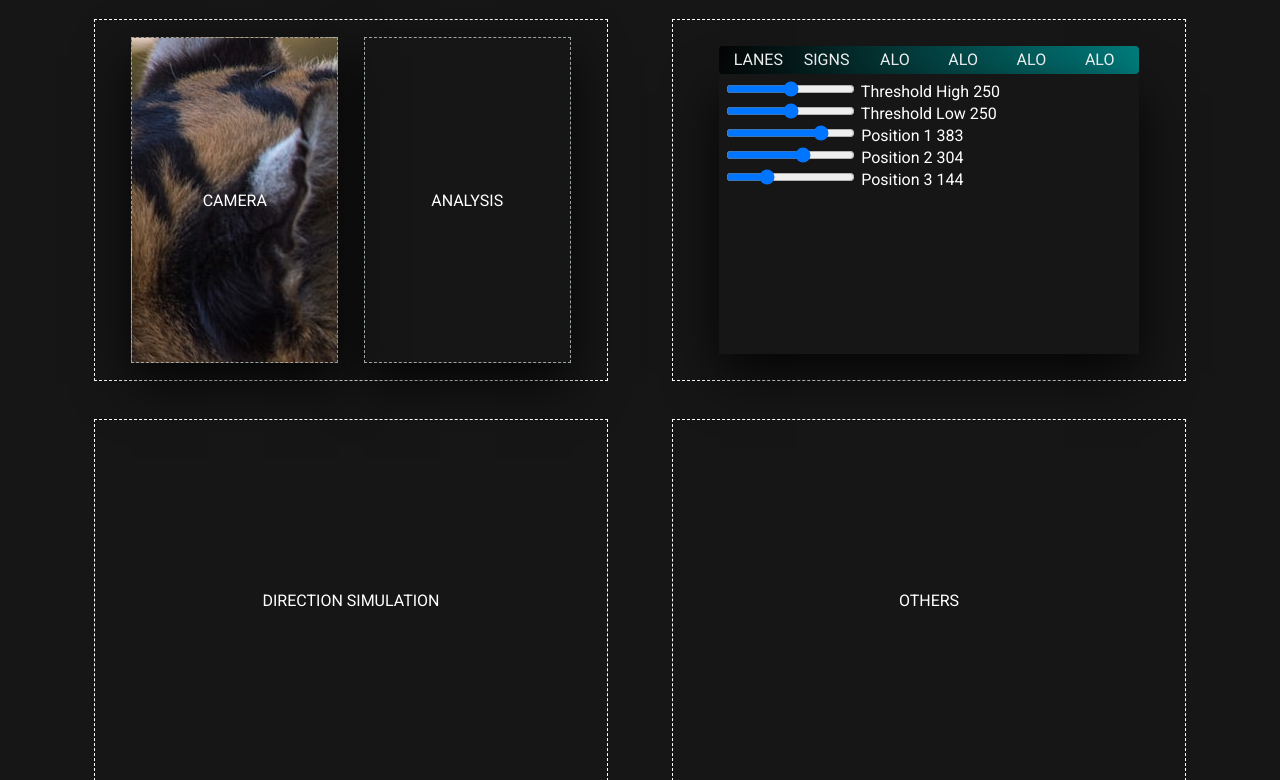
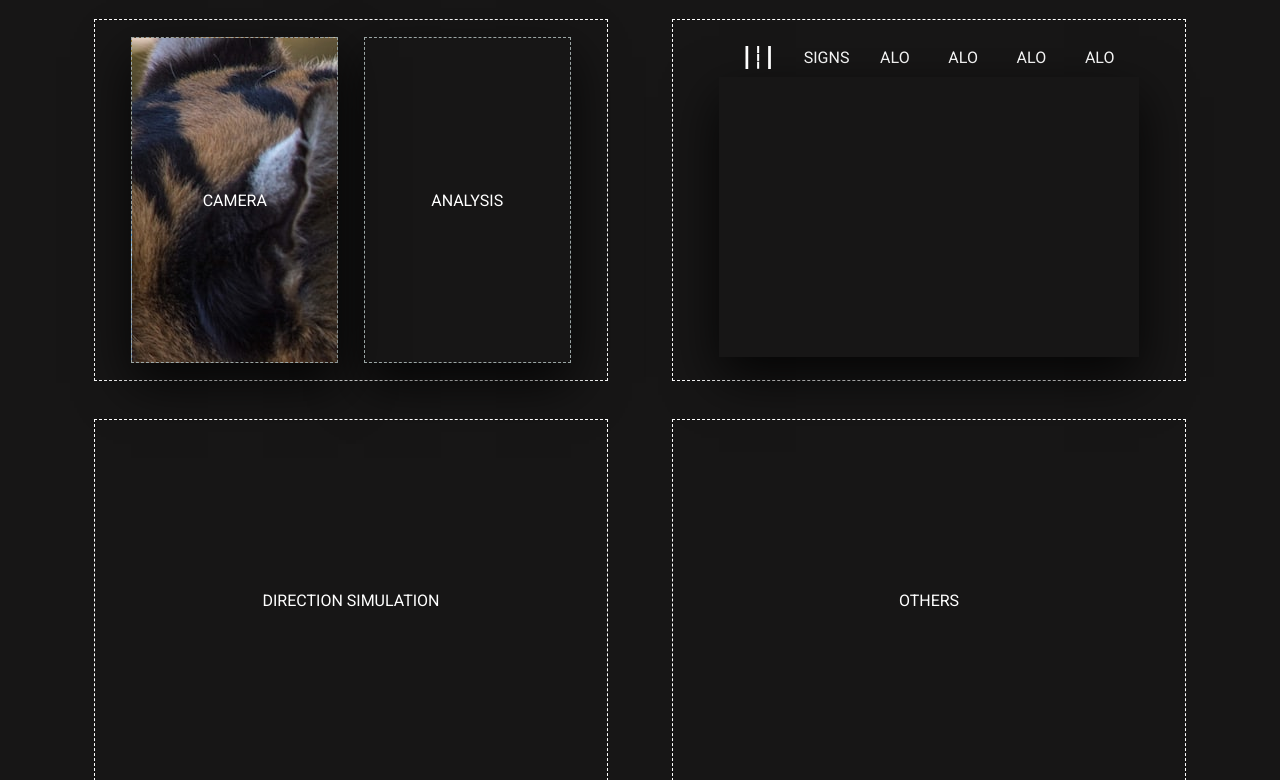
Before and after one commit to Electrum-Romania/Bosch, a Django app: page / in a window 1280 px wide. Shown: the top 780 px of the page. Run offline with Django 4.2, Linux system fonts and the light colour scheme.

Commit message:
overall update

```diff
--- a/mysite/myapp/static/src/config-menu.js
+++ b/mysite/myapp/static/src/config-menu.js
@@ -2,4 +2,6 @@ $('.menu-button').on('click', function(e) {
     e.preventDefault();
     var $el = $(this);
     $el.addClass("clicked").siblings().removeClass('clicked');
+    $('#' + this.id + "-icon").removeClass("visible").siblings().addClass('visible');
+    $('#' + this.id + "-div").addClass("visible").siblings().removeClass('visible');
 });
--- a/mysite/myapp/static/style/-- SQLite.sql
+++ /dev/null
@@ -1,2 +0,0 @@
--- SQLite
-DELETE FROM myapp_edgedetection
--- a/mysite/myapp/static/style/config.css
+++ b/mysite/myapp/static/style/config.css
@@ -3,7 +3,7 @@ div.config {
   align-items: center;
   justify-content: center;
   flex-direction: column;
-  gap: 0px;
+  gap: 5px;
 }
 
 div.menu {
@@ -11,7 +11,6 @@ div.menu {
   width: 80%;
   height: 5%;
   border-radius: 4px;
-  background: linear-gradient(290deg, rgb(0, 128, 128) 0%, rgba(0, 0, 0, 0.8) 100%);
   display: flex;
   align-items: center;
   justify-content: center;
@@ -26,21 +25,43 @@ div.menu {
   justify-content: center;
   border-radius: 4px;
   cursor: pointer;
+  -webkit-user-select: none;
+     -moz-user-select: none;
+      -ms-user-select: none;
+          user-select: none;
 }
 .menu-button:hover {
-  background: teal;
+  background: rgb(219, 241, 253);
 }
 .menu-button.clicked {
-  background: teal;
+  background: rgb(219, 241, 253);
 }
 
 div.parameters {
   padding: 1%;
   width: 80%;
   height: 75%;
+}
+
+div.parameters-div {
+  width: 100%;
+  height: 100%;
   display: flex;
   justify-content: flex-start;
   flex-direction: column;
+  visibility: hidden;
 }
 
-/*# sourceMappingURL=config.css.map */
+.visible {
+  visibility: visible !important;
+}
+
+#lanes-icon {
+  filter: invert(100%);
+}
+#lanes-icon:hover {
+  filter: invert(0%);
+}
+#lanes-icon:active {
+  filter: invert(0%);
+}/*# sourceMappingURL=config.css.map */
--- a/mysite/myapp/static/style/config.scss
+++ b/mysite/myapp/static/style/config.scss
@@ -1,5 +1,4 @@
-$menu-color: linear-gradient(to right, #1f4037, #99f2c8);
-
+$ice: rgba(219, 241, 253, 1);
 
 div.config {
   display: flex;
@@ -7,7 +6,7 @@ div.config {
   justify-content: center;
   flex-direction: column;
 
-  gap: 0px;
+  gap: 5px;
 }
 
 div.menu {
@@ -17,12 +16,10 @@ div.menu {
 
   border-radius: 4px;
 
-  background: linear-gradient(290deg, rgba(0,128,128,1) 0%, rgba(0,0,0,0.8) 100%);
   display: flex;
   align-items: center;
   justify-content: center;
   flex-direction: row;
-
 }
 
 .menu-button {
@@ -35,13 +32,14 @@ div.menu {
 
   border-radius: 4px;
   cursor: pointer;
+  user-select: none;
 
   &:hover {
-    background: teal;
+    background: $ice;
   }
 
   &.clicked {
-    background: teal;
+    background: $ice;
   }
 }
 
@@ -51,11 +49,30 @@ div.parameters {
   height: 75%;
 }
 
-div.param {
+div.parameters-div {
   width: 100%;
   height: 100%;
 
   display: flex;
   justify-content: flex-start;
   flex-direction: column;
+
+  visibility: hidden;
 }
+
+.visible {
+  visibility: visible !important;
+}
+
+#lanes-icon {
+  filter: invert(100%);
+
+  &:hover {
+    filter: invert(0%);
+  }
+
+  &:active {
+    filter: invert(0%);
+  }
+
+}
--- a/mysite/myapp/static/style/frame.css
+++ b/mysite/myapp/static/style/frame.css
@@ -5,6 +5,4 @@ div.frame {
   align-items: center;
   justify-content: center;
   border: 1px dashed #9ba6a5;
-}
-
-/*# sourceMappingURL=frame.css.map */
+}/*# sourceMappingURL=frame.css.map */
--- a/mysite/myapp/static/style/style.css
+++ b/mysite/myapp/static/style/style.css
@@ -41,6 +41,4 @@ div.window {
 
 .window, .frame {
   border: 1px dashed white;
-}
-
-/*# sourceMappingURL=style.css.map */
+}/*# sourceMappingURL=style.css.map */
--- a/mysite/myapp/static/style/style.scss
+++ b/mysite/myapp/static/style/style.scss
@@ -1,6 +1,5 @@
 //$main-color: linear-gradient(to right, #232526, #414345);
 //$main-color: linear-gradient(to right, #2193b0, #6dd5ed);
-$main-color: linear-gradient(to right, #7f7fd5, #86a8e7, #91eae4);
 
 body {
   margin: 0;
--- a/mysite/myapp/views.py
+++ b/mysite/myapp/views.py
@@ -18,23 +18,18 @@ def index(request):
         'pos2': getattr(edge, 'pos2'),
         'pos3': getattr(edge, 'pos3'),
     }
-
     return HttpResponse(template.render(context, request))
 
 @csrf_exempt
 def load(request):
     setattr(edge, request.POST['id'], request.POST['value'])
-    print(request.POST['id'])
-    print(request.POST['value'])
     edge.save()
     return HttpResponse(request.POST['id'])
 
 @csrf_exempt
 def camera(request):
-    print(getattr(edge, 'pos1'))
     return HttpResponse("../static/b.jpeg")
 
 @csrf_exempt
 def updateImage(request):
-
     return HttpResponse("Image updated")
--- a/mysite/mysite/settings.py
+++ b/mysite/mysite/settings.py
@@ -12,6 +12,9 @@ https://docs.djangoproject.com/en/4.1/ref/settings/
 
 import os
 from pathlib import Path
+import mimetypes
+
+mimetypes.add_type("text/css", ".css", True)
 
 # Build paths inside the project like this: BASE_DIR / 'subdir'.
 BASE_DIR = Path(__file__).resolve().parent.parent
--- a/mysite/templates/index.html
+++ b/mysite/templates/index.html
@@ -25,14 +25,18 @@
             </div>
             <div class = "config window">
                 <div class="menu">
-                    <div id="lanes" class="menu-button">LANES</div>
-                    <div id="SIGNS" class="menu-button">SIGNS</div>
+                    <div id="lanes" class="menu-button">
+                        <svg id="lanes-icon" class="visible" xmlns="http://www.w3.org/2000/svg" xmlns:xlink="http://www.w3.org/1999/xlink" viewBox="0 0 300 100" shape-rendering="geometricPrecision" text-rendering="geometricPrecision"><line x1="0" y1="-150" x2="0" y2="150" transform="matrix(4 0 0 1 100.49666 150)" fill="none" stroke="#000" stroke-width="3"/><line x1="0" y1="-150" x2="0" y2="150" transform="matrix(4 0 0 1 200.008462 150)" fill="none" stroke="#000" stroke-width="3"/><line x1="0" y1="-15.484853" x2="0" y2="15.484854" transform="matrix(3 0 0 1 150 15.484854)" fill="none" stroke="#000" stroke-width="3"/><line x1="0" y1="-15.484853" x2="0" y2="15.484854" transform="matrix(3 0 0 1 150 84.515146)" fill="none" stroke="#000" stroke-width="3"/><line x1="0" y1="-15.484853" x2="0" y2="15.484854" transform="matrix(3 0 0 1 150 49.999999)" fill="none" stroke="#000" stroke-width="3"/><line x1="0" y1="-15.484853" x2="0" y2="15.484854" transform="translate(150 150)" fill="none" stroke="#000" stroke-width="3"/><line x1="0" y1="-15.484853" x2="0" y2="15.484854" transform="translate(150 284.515146)" fill="none" stroke="#000" stroke-width="3"/><line x1="0" y1="-15.484853" x2="0" y2="15.484854" transform="translate(150 219.580305)" fill="none" stroke="#000" stroke-width="3"/></svg>
+                    </div>
+                    <div id="signs" class="menu-button">SIGNS</div>
                     <div id="alo" class="menu-button">ALO</div>
                     <div id="a" class="menu-button">ALO</div>
                     <div id="b" class="menu-button">ALO</div>
                     <div id="c" class="menu-button">ALO</div>
                 </div>
                 <div class = "parameters">
+                    <div id="lanes-div" class="parameters-div">
+                        <p text-align="center">LANE RECOGNITION PARAMETERS
                         <div>
                             <input id="maxVal" class="slider" type="range" min="0" max="500" value={{maxVal}}>
                             <label for="maxVal">Threshold High</label>
@@ -58,6 +62,10 @@
                             <label for="pos3">Position 3</label>
                             <span id="pos3-value">{{pos3}}</span>
                         </div>
+                    </div>
+                    <div id="signs-div" class="parameters-div"></div>
+                    <div id="alo-div" class="parameters-div"></div>
+                    <div id="a-div" class="parameters-div"></div>
                 </div>
 
             </div>
--- a/mysite/templates/slider.html
+++ /dev/null
@@ -1,5 +0,0 @@
-{% extends "menufile.html" %}
-
-{% block slider %}
-
-{% endblock %}
```
Also changed, not shown: mysite/myapp/static/src/sliders.js (+4 -3 lines), mysite/templates/lane.html (added, +33 -0 lines), mysite/templates/menufile.html (deleted, +0 -9 lines), mysite/db.sqlite3, mysite/myapp/static/assets/LaneIcon.svg (added), 3 other files.
